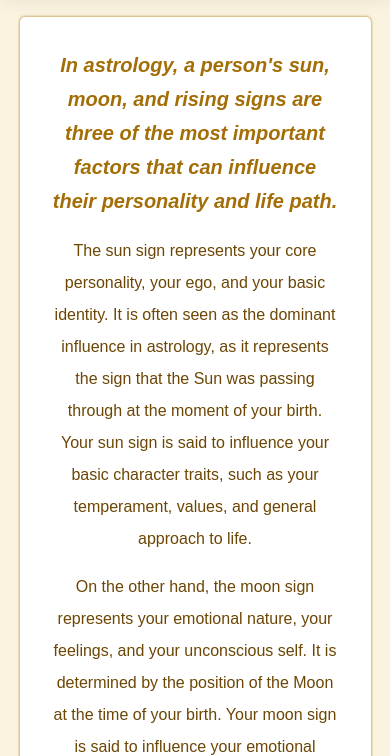
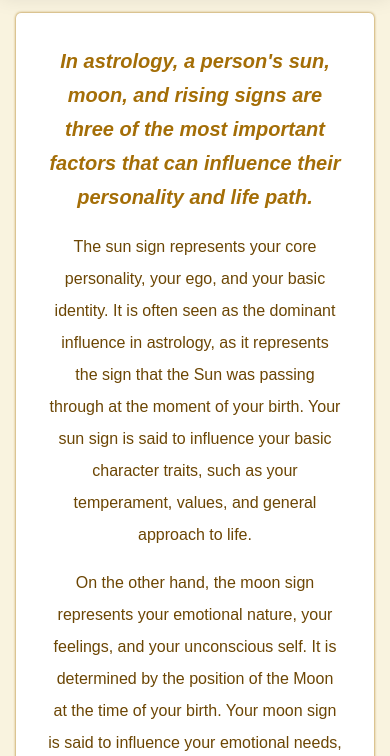
Before and after one commit to gowk0001/independent-project, a plain HTML site: page index.html in a window 390 px wide. Shown: the part 847-1603 px from the top of the page. Drawn offline with Linux system fonts and the light colour scheme; a web font is replaced by a local one.

Commit message:
Resolved issue

```diff
--- a/css/style.css
+++ b/css/style.css
@@ -16,6 +16,20 @@ html {
 
 body {
   margin: 0;
+}
+
+::-webkit-scrollbar {
+  -webkit-appearance: none;
+  width: 10px;
+  height: 10px;
+  background-color: white;
+}
+
+::-webkit-scrollbar-thumb {
+  border-radius: 47px;
+  background-color: var(--color-dark);
+  height: 2px;
+  margin: 5px;
 }
 
 .hero-image {
@@ -75,11 +89,6 @@ body {
   box-shadow: 0 0 20px rgba(0, 0, 0, 0.1);
   background: #fff;
   z-index: 10;
-
-  &--top {
-    position: fixed;
-    top: 0;
-  }
 }
 
 .hero-tab {
@@ -110,6 +119,7 @@ h1 {
   font-style: normal;
   font-size: clamp(2.44rem, 2.38vw + 1.85rem, 3.75rem);
   color: var(--color-dark);
+  margin: 0;
 }
 
 h2 {
@@ -140,6 +150,10 @@ nav {
   font-style: normal;
 }
 
+ol {
+  padding-left: 1em;
+}
+
 li {
   list-style-type: upper-roman;
   font-family: "ivymode", sans-serif;
@@ -152,12 +166,15 @@ li {
   display: block;
   text-align: center;
   align-items: center;
-  margin: 5%;
+  margin: 1em;
   line-height: 2rem;
   background-color: #ffffff;
   border-radius: 5px;
   box-shadow: 0 0 3px var(--color-dark);
   padding: 2rem;
+  max-width: 1000px;
+  margin-left: auto;
+  margin-right: auto;
 }
 
 i.intro {
@@ -191,7 +208,6 @@ i {
 }
 
 .carousel--content {
-  overflow: scroll;
   overflow-x: scroll;
   display: flex;
   flex-flow: row nowrap;
@@ -217,6 +233,7 @@ i {
 
 .carousel--item img{
   padding: 2em;
+  width: 100px;
 }
 
 footer {
@@ -292,3 +309,11 @@ footer {
   }
 
 }
+
+@media only screen and (max-width: 1000px) {
+
+  .overview {
+    margin: 1em;
+  }
+
+}
```
Also changed, not shown: 3 other files.
